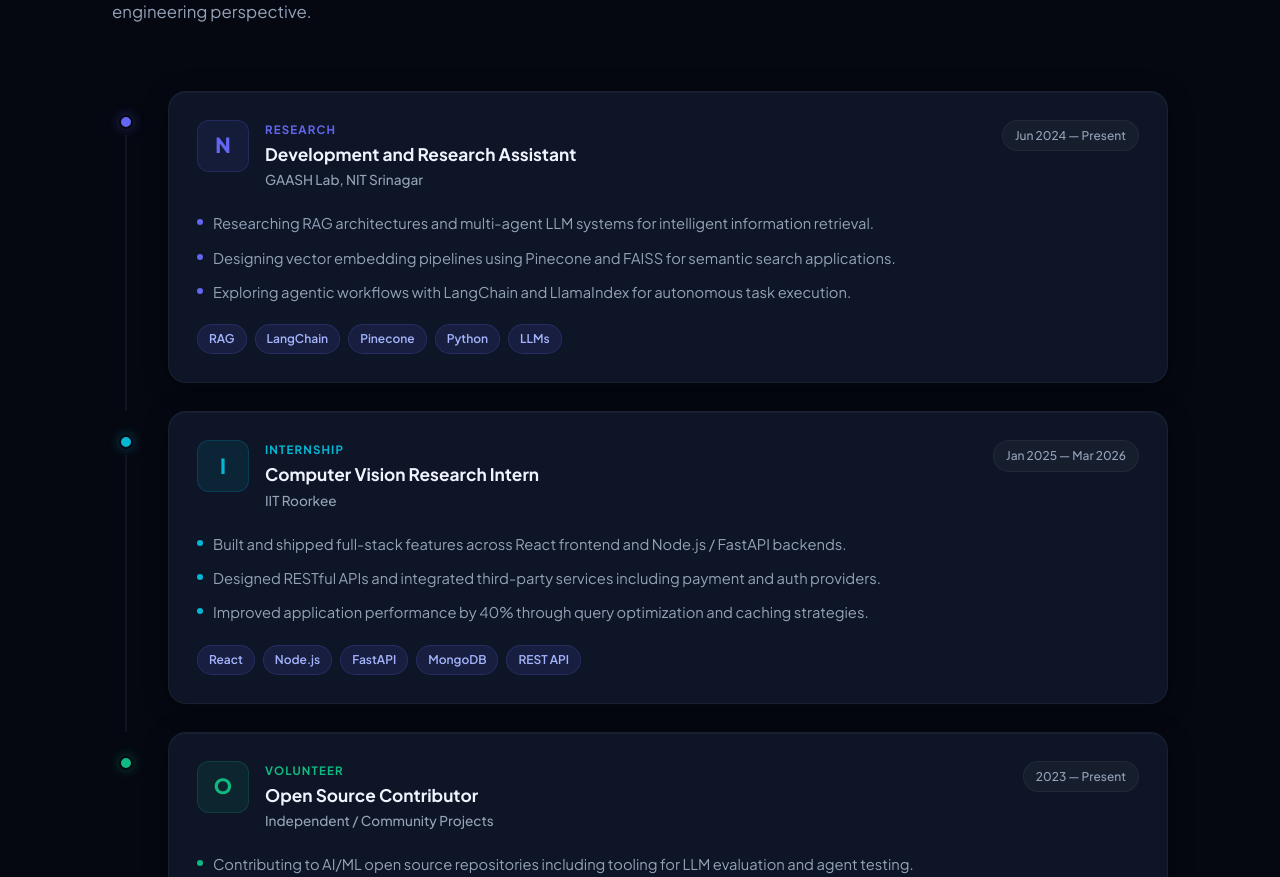
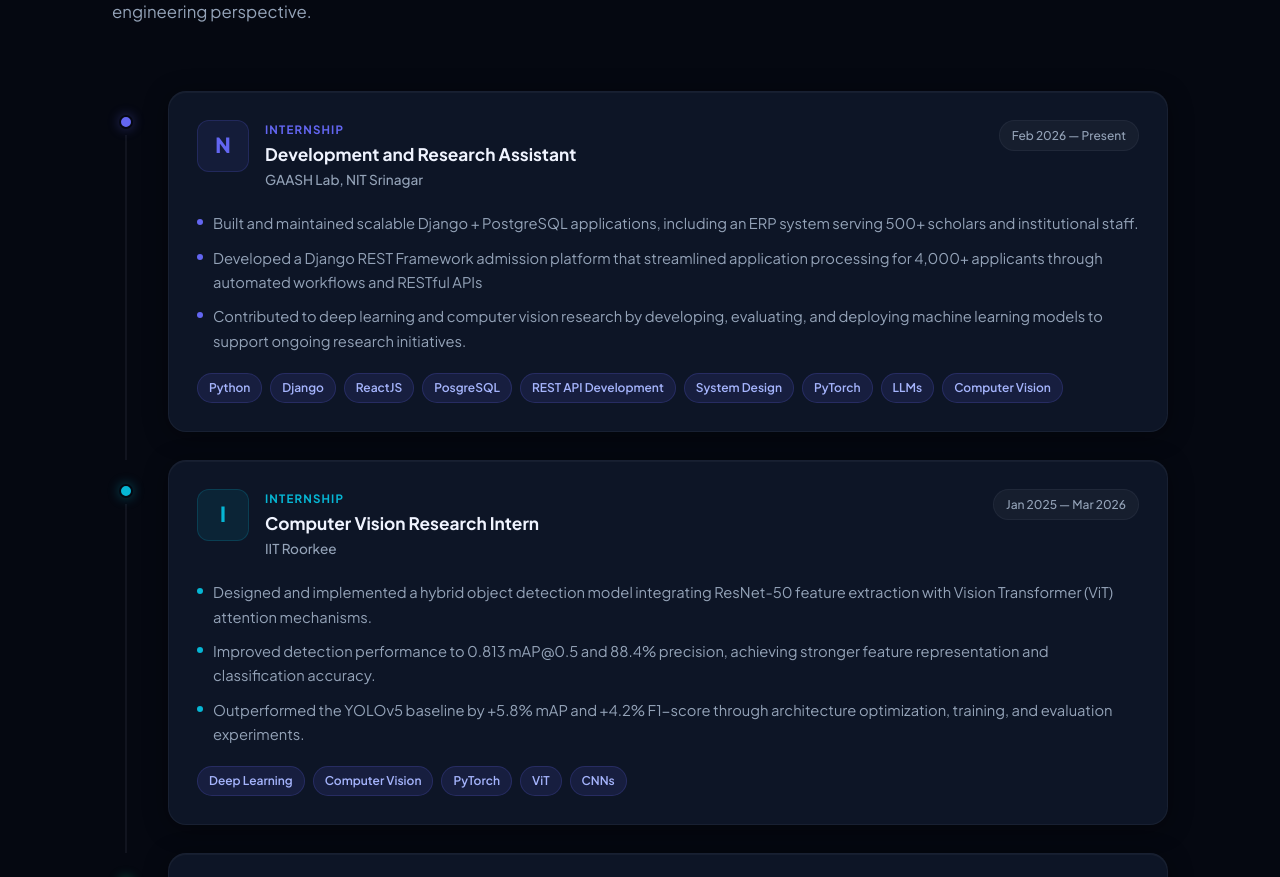
Before and after one commit to adabismail/portfolio-website, a React (Vite) app: page / in a window 1280 px wide. Shown: the part 1920-2797 px from the top of the page. Built offline with nearby package versions, Linux system fonts and the light colour scheme.

Commit message:
redundancy removed

```diff
--- a/src/components/Hero/Hero.jsx
+++ b/src/components/Hero/Hero.jsx
@@ -108,7 +108,7 @@ const Hero = () => {
                 <FaLinkedin />
                 <span>LinkedIn</span>
               </a>
-              <a
+              {/* <a
                 href={`mailto:${personalInfo.email}`}
                 className="hero-social-link"
                 aria-label="Email"
@@ -116,7 +116,7 @@ const Hero = () => {
               >
                 <FaEnvelope />
                 <span>Gmail</span>
-              </a>
+              </a> */}
             </div>
           </div>
         </div>
--- a/src/data/portfolioData.js
+++ b/src/data/portfolioData.js
@@ -29,15 +29,15 @@ export const experiences = [
     title: 'Development and Research Assistant',
     company: 'GAASH Lab, NIT Srinagar',
     shortCompany: 'NIT Srinagar',
-    duration: 'Jun 2024 — Present',
-    type: 'Research',
+    duration: 'Feb 2026 — Present',
+    type: 'Internship',
     color: '#6366f1',
     description: [
-      'Researching RAG architectures and multi-agent LLM systems for intelligent information retrieval.',
-      'Designing vector embedding pipelines using Pinecone and FAISS for semantic search applications.',
-      'Exploring agentic workflows with LangChain and LlamaIndex for autonomous task execution.',
+      'Built and maintained scalable Django + PostgreSQL applications, including an ERP system serving 500+ scholars and institutional staff.',
+      'Developed a Django REST Framework admission platform that streamlined application processing for 4,000+ applicants through automated workflows and RESTful APIs',
+      'Contributed to deep learning and computer vision research by developing, evaluating, and deploying machine learning models to support ongoing research initiatives.',
     ],
-    tags: ['RAG', 'LangChain', 'Pinecone', 'Python', 'LLMs'],
+    tags: ['Python', 'Django', 'ReactJS', 'PosgreSQL', 'REST API Development', 'System Design', 'PyTorch', 'LLMs', 'Computer Vision'],
   },
   {
     id: 2,
@@ -48,26 +48,26 @@ export const experiences = [
     type: 'Internship',
     color: '#06b6d4',
     description: [
-      'Built and shipped full-stack features across React frontend and Node.js / FastAPI backends.',
-      'Designed RESTful APIs and integrated third-party services including payment and auth providers.',
-      'Improved application performance by 40% through query optimization and caching strategies.',
+      'Designed and implemented a hybrid object detection model integrating ResNet-50 feature extraction with Vision Transformer (ViT) attention mechanisms.',
+      'Improved detection performance to 0.813 mAP@0.5 and 88.4% precision, achieving stronger feature representation and classification accuracy.',
+      'Outperformed the YOLOv5 baseline by +5.8% mAP and +4.2% F1-score through architecture optimization, training, and evaluation experiments.',
     ],
-    tags: ['React', 'Node.js', 'FastAPI', 'MongoDB', 'REST API'],
+    tags: ['Deep Learning', 'Computer Vision', 'PyTorch', 'ViT', 'CNNs'],
   },
   {
     id: 3,
-    title: 'Open Source Contributor',
-    company: 'Independent / Community Projects',
-    shortCompany: 'Open Source',
+    title: 'Frontend Development Intern',
+    company: 'Traxevo Web Limited',
+    shortCompany: 'Internship',
     duration: '2023 — Present',
-    type: 'Volunteer',
+    type: 'Internship',
     color: '#10b981',
     description: [
-      'Contributing to AI/ML open source repositories including tooling for LLM evaluation and agent testing.',
-      'Maintaining personal open source projects with active community engagement on GitHub.',
-      'Writing technical documentation and guides for developer-facing AI tools.',
+      'Built high-performance React.js applications serving 15,000+ monthly users, reducing page load times by 40% through optimized Hooks, lazy loading, and efficient API integration.',
+      'Developed reusable UI components and frontend architecture that improved development efficiency by 30% and accelerated feature delivery.',
+      'Collaborated in Agile development cycles while ensuring responsive design, cross-browser compatibility, and a consistent user experience.',
     ],
-    tags: ['Python', 'AI/ML', 'GitHub', 'Documentation'],
+    tags: ['React.js', 'JavaScript (ES6+)', 'HTML5', 'CSS3', 'Performance Optimization'],
   },
 ];
 
@@ -106,7 +106,7 @@ export const projects = [
     tagline: 'Real-time flight tracking and analytics',
     description:
       'A real-time flight monitoring dashboard that tracks live flight data, visualizes routes on interactive maps, and surfaces analytics around delays, carriers, and airport activity.',
-    tech: ['React', 'Python', 'FastAPI', 'WebSockets', 'Leaflet.js', 'Redis'],
+    tech: ['Python', 'React18' , 'Django', 'PostgreSQL', 'Celery', 'Redis', 'Docker', 'Nginx'],
     github: 'https://github.com/adabismail',
     demo: null,
     color: '#f59e0b',
@@ -199,11 +199,11 @@ export const education = [
   },
   {
     id: 2,
-    institution: 'Higher Secondary Education',
+    institution: 'Higher Secondary School, Nawakadal',
     shortName: 'Senior Secondary',
     degree: 'Class XII — Science Stream',
     field: 'Physics, Chemistry, Mathematics & Computer Science',
-    duration: '2020 — 2023',
+    duration: '2021 — 2023',
     grade: 'Distinction',
     description:
       'Completed higher secondary education with a focus on Mathematics and Computer Science, building a strong foundation in analytical thinking and problem solving.',
```
Also changed, not shown: public/favicon.svg.
